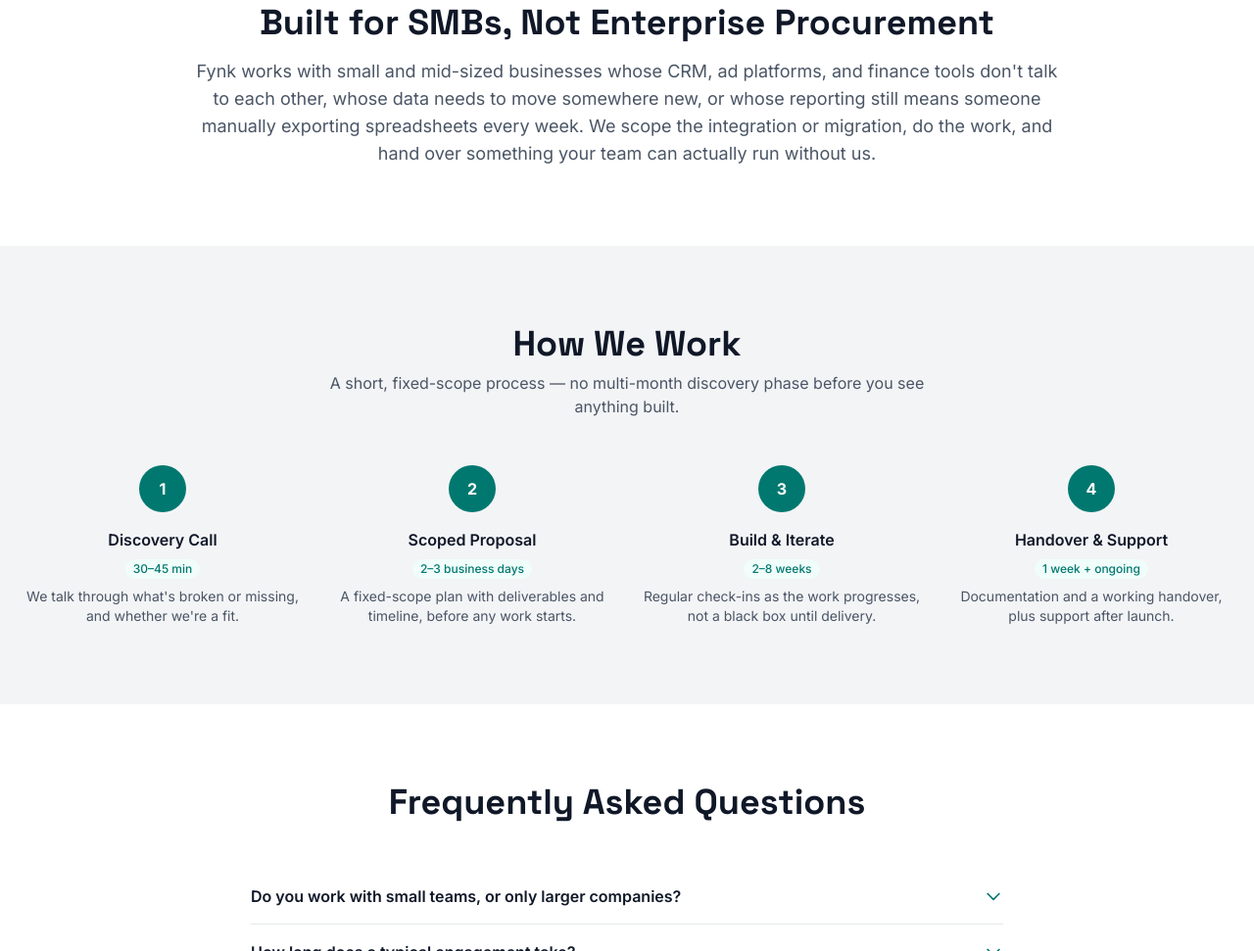
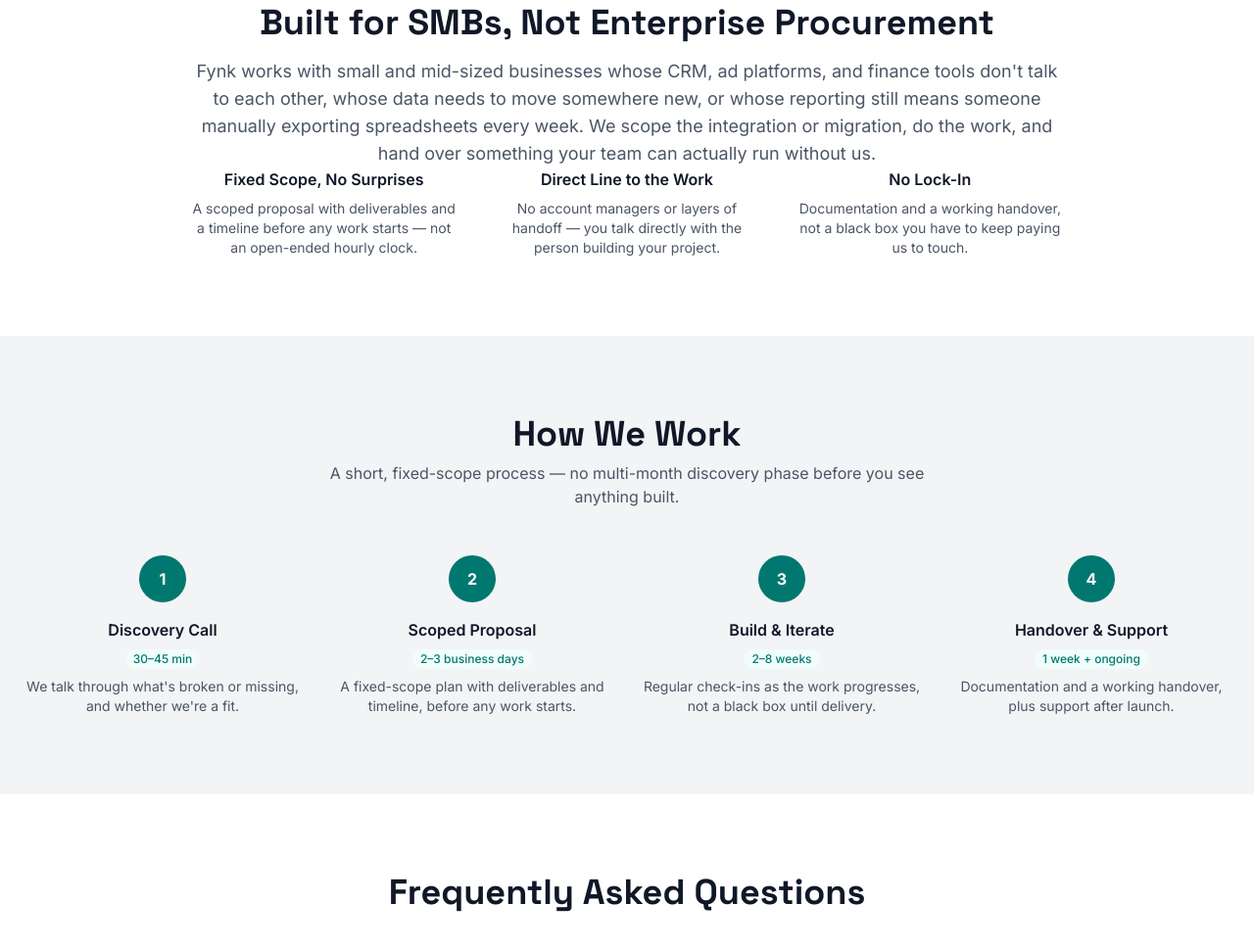
Before and after one commit to Temitaio/fynk-website2, a website: page index.html in a window 1280 px wide. Shown: the part 2455-3426 px from the top of the page at 98% size. Drawn offline with Linux system fonts and the light colour scheme.

Commit message:
About: add a 3-point values row
Restates what's already true elsewhere on the site (fixed-scope
process, direct handover, no lock-in) as a scannable row, mirroring
TwinSun's "What We've Learned" / Buildable's philosophy section —
without adding any new claims that need backing.

```diff
--- a/index.html
+++ b/index.html
@@ -202,6 +202,20 @@
                     <h2 class="font-display text-3xl md:text-4xl font-bold text-gray-900">Built for SMBs, Not Enterprise Procurement</h2>
                     <p class="text-gray-600 mt-4 text-lg">Fynk works with small and mid-sized businesses whose CRM, ad platforms, and finance tools don't talk to each other, whose data needs to move somewhere new, or whose reporting still means someone manually exporting spreadsheets every week. We scope the integration or migration, do the work, and hand over something your team can actually run without us.</p>
                 </div>
+                <div class="max-w-4xl mx-auto grid grid-cols-1 md:grid-cols-3 gap-8 mt-12 text-center">
+                    <div>
+                        <h3 class="font-semibold text-gray-900 mb-2">Fixed Scope, No Surprises</h3>
+                        <p class="text-gray-600 text-sm">A scoped proposal with deliverables and a timeline before any work starts — not an open-ended hourly clock.</p>
+                    </div>
+                    <div>
+                        <h3 class="font-semibold text-gray-900 mb-2">Direct Line to the Work</h3>
+                        <p class="text-gray-600 text-sm">No account managers or layers of handoff — you talk directly with the person building your project.</p>
+                    </div>
+                    <div>
+                        <h3 class="font-semibold text-gray-900 mb-2">No Lock-In</h3>
+                        <p class="text-gray-600 text-sm">Documentation and a working handover, not a black box you have to keep paying us to touch.</p>
+                    </div>
+                </div>
             </div>
         </section>
 
```
